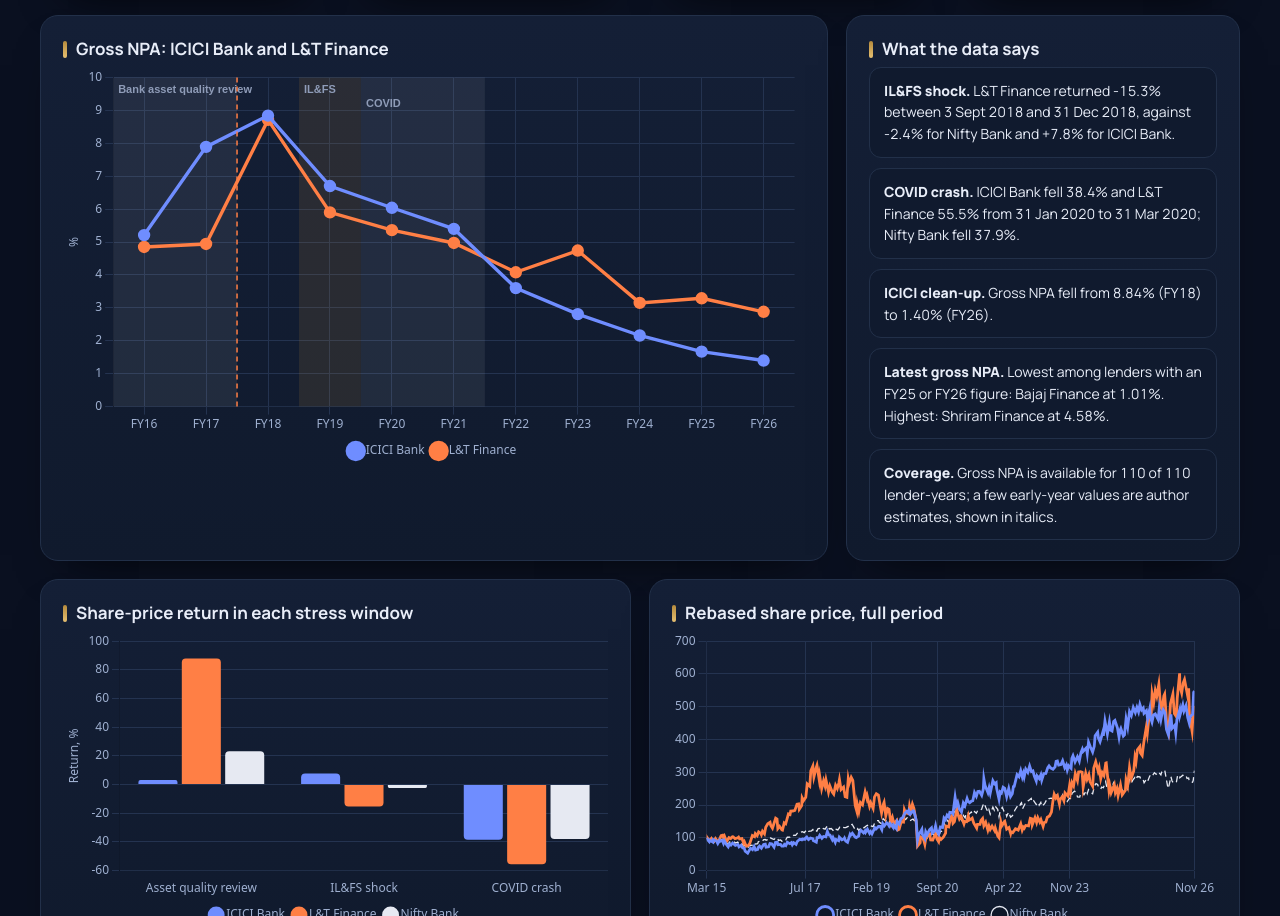
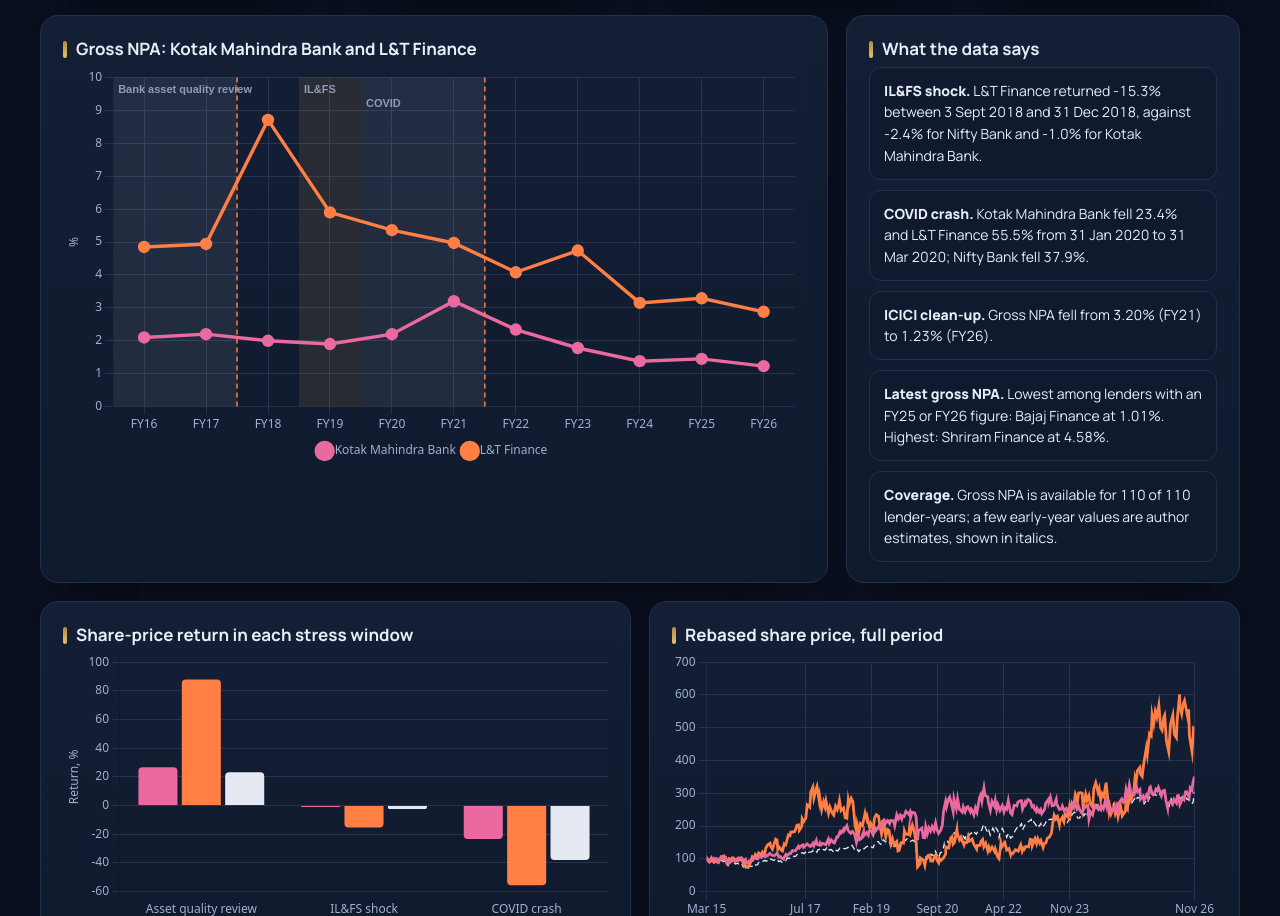
Before and after one commit to mukulpgdm27g-alt/lender-stress-monitor, a plain HTML site: page index.html in a window 1280 px wide. Shown: the part 599-1515 px from the top of the page. Drawn offline with Linux system fonts and the light colour scheme.

Commit message:
Add files via upload

```diff
--- a/index.html
+++ b/index.html
@@ -481,7 +481,7 @@ const FY_MIN=2016, FY_MAX=2026;
 const BANKS=['Axis Bank','HDFC Bank','ICICI Bank','IndusInd Bank','Kotak Mahindra Bank'];
 const NBFCS=['Bajaj Finance','Cholamandalam','L&T Finance','M&M Financial','Shriram Finance'];
 const LENDERS=[...BANKS,...NBFCS], INDICES=['Nifty Bank','Nifty 50'], ALL=[...LENDERS,...INDICES];
-const FOCAL=['ICICI Bank','L&T Finance'];
+const FOCAL=['Kotak Mahindra Bank','L&T Finance'];
 const COLORS={'ICICI Bank':'#6f8dff','L&T Finance':'#ff7f45','Axis Bank':'#a78bdb','HDFC Bank':'#34c5d6','IndusInd Bank':'#9aa7b8','Kotak Mahindra Bank':'#ea6aa0',
   'Bajaj Finance':'#f2c230','Cholamandalam':'#a6cc4d','M&M Financial':'#43c496','Shriram Finance':'#cf9468','Nifty Bank':'#1a1a1a','Nifty 50':'#808080'};
 const METRICS={
@@ -1032,7 +1032,7 @@ function renderIdi(){
   });
 }
 
-const SEL={bank:'ICICI Bank',nbfc:'L&T Finance'};
+const SEL={bank:'Kotak Mahindra Bank',nbfc:'L&T Finance'};
 function fixTokens(){const w=document.createTreeWalker(document.body,NodeFilter.SHOW_TEXT);let n;const sub=t=>t.replace(/⟦B⟧/g,SEL.bank).replace(/⟦N⟧/g,SEL.nbfc);
   while(n=w.nextNode()){if(n.__tpl===undefined)n.__tpl=/⟦[BN]⟧/.test(n.nodeValue)?n.nodeValue:null;if(n.__tpl)n.nodeValue=sub(n.__tpl)}
   document.querySelectorAll('[title],[aria-label]').forEach(e=>{['title','aria-label'].forEach(a=>{const v=e.getAttribute(a);if(v&&/⟦[BN]⟧/.test(v))e.setAttribute(a,sub(v))})})}
@@ -1182,6 +1182,7 @@ $('selBank').onchange=()=>setSel($('selBank').value,SEL.nbfc);$('selNbfc').oncha
 $('themeBtn').onclick=()=>setTheme(document.documentElement.dataset.theme==='dark'?'light':'dark');
 $('chapbar').onclick=e=>{const b=e.target.closest('button');if(b)show(CH[+b.dataset.ch][0])};
 applyTheme('dark');
+setEvents();
 boot();
 </script>
 </body>
```
